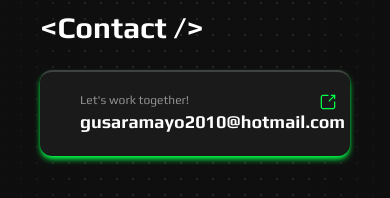
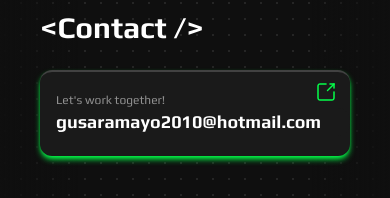
Before and after one commit to GusTiavo123/portfolio, a React (Vite) app: page / in a window 390 px wide. Shown: the part 4130-4328 px from the top of the page. Built offline with nearby package versions, Linux system fonts and the light colour scheme.

Commit message:
fixing contact

```diff
--- a/src/components/contact/ContactForm.tsx
+++ b/src/components/contact/ContactForm.tsx
@@ -17,33 +17,26 @@
 
   return (
     <div
-      className="relative flex flex-col bg-custom-box-dark border-t-2 border-custom-box-border rounded-xl py-5 pl-10 md:pr-10 lg:pr-60 justify-between md:mr-8 lg:hover:scale-105 duration-300 transition-all lg:hover:shadow-md ease-out lg:hover:shadow-custom-green shadow-custom-green lg:shadow-none shadow-md cursor-pointer"
+      className="relative flex flex-col bg-custom-box-dark border-t-2 border-custom-box-border rounded-xl py-5 pl-4 sm:pl-10 md:pr-10 lg:pr-60 justify-between md:mr-8 lg:hover:scale-105 duration-300 transition-all lg:hover:shadow-md ease-out lg:hover:shadow-custom-green shadow-custom-green lg:shadow-none shadow-md cursor-pointer"
       onClick={openEmailClient}
     >
       <img
         src="svg/website.svg"
         alt="Your Description"
-        className="absolute right-3 h-5 w-5 md:top-5 md:right-4 md:h-8 md:w-8"
+        className="absolute top-2 right-3 h-6 w-6 md:top-5 md:right-4 md:h-8 md:w-8"
       />
       <span className="text-custom-gray text-xs md:text-base w-full">
         Let's work together!
       </span>
-
-      {isMobileScreenSize() ? (
-        <h3 className="text-white font-bold text-lg w-full bg-custom-box-dark rounded-xl cursor-text">
-          gusaramayo2010@hotmail.com
-        </h3>
-      ) : (
       <input
         ref={emailRef}
         type="text"
         defaultValue="gusaramayo2010@hotmail.com"
         readOnly
-          className="text-white font-bold text-2xl w-full bg-custom-box-dark rounded-xl cursor-text object-fill"
+        className="text-white font-bold md:text-2xl text-lg w-full bg-custom-box-dark rounded-xl cursor-text object-fill"
         onClick={(e) => e.stopPropagation()}
         onFocus={(e) => e.currentTarget.select()}
       />
-      )}
     </div>
   );
 };
```
Lines whose indentation alone changed are shown as unchanged.
